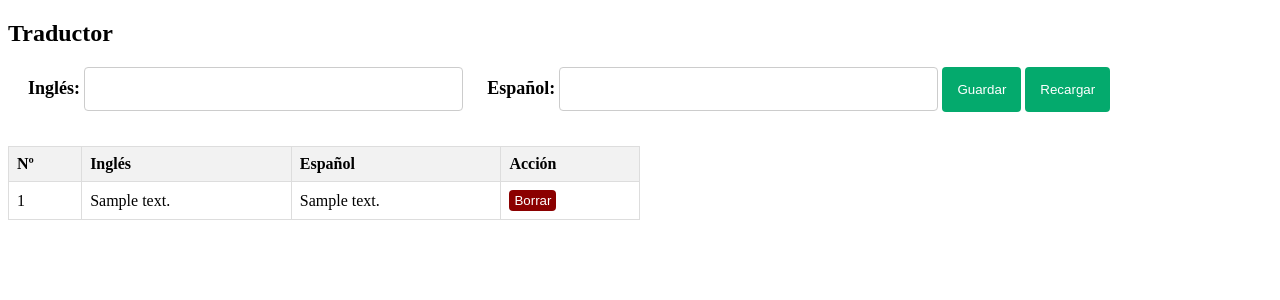
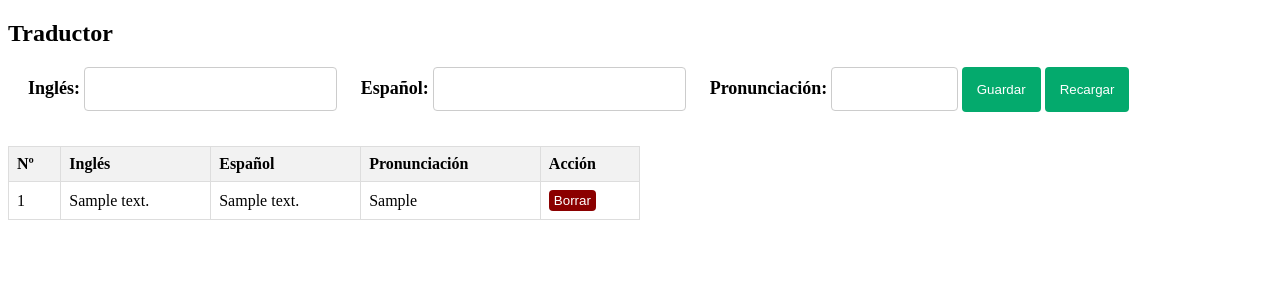
Before and after one commit to isromar/PHP, a PHP site: page / in a window 1280 px wide. Shown: the top 300 px of the page. Run offline with PHP 8.4, Linux system fonts and the light colour scheme; tables that the repository leaves empty or names only in its code hold one stand-in row (values such as "Sample post").

Commit message:
Añadida columna de pronunciación a la tabla

```diff
--- a/traducciones/index.php
+++ b/traducciones/index.php
@@ -9,7 +9,8 @@ CREATE DATABASE IF NOT EXISTS traducciones;
 CREATE TABLE english_spanish (
     id INT AUTO_INCREMENT PRIMARY KEY,
     english_text VARCHAR(255) NOT NULL,
-    spanish_text VARCHAR(255) NOT NULL
+    spanish_text VARCHAR(255) NOT NULL,
+    pronunciation VARCHAR(255)
 );
 -->
 
@@ -28,7 +29,7 @@ CREATE TABLE english_spanish (
     }
 
     input[type="text"] {
-        width: 30%;
+        width: 20%;
         padding: 12px;
         border: 1px solid #ccc;
         border-radius: 4px;
@@ -37,6 +38,10 @@ CREATE TABLE english_spanish (
         text-align: center;
         /* Centrar el texto dentro del input */
         font-size: 16px;
+    }
+
+    input#pronunciation {
+        width: 10%;
     }
 
     input[type="submit"] {
@@ -87,15 +92,16 @@ CREATE TABLE english_spanish (
 
 
 <body>
-
     <h2>Traductor</h2>
-
     <form method="post" action="<?php echo $_SERVER['PHP_SELF']; ?>">
         <label for="english">Inglés:</label>
         <input type="text" id="english" name="english">
 
         <label for="spanish">Español:</label>
         <input type="text" id="spanish" name="spanish">
+
+        <label for="pronunciation">Pronunciación:</label>
+        <input type="text" id="pronunciation" name="pronunciation">
 
         <input type="submit" name="submit" value="Guardar">
         <button id="refresh">Recargar</button>
@@ -111,21 +117,24 @@ CREATE TABLE english_spanish (
     }
 
     // Obtener las traducciones de la base de datos
-    $resultado = $conexion->query("SELECT id, english_text, spanish_text FROM english_spanish ORDER BY english_text");
+    $resultado = $conexion->query("SELECT id, english_text, spanish_text, pronunciation FROM english_spanish ORDER BY english_text");
 
     // Mostrar las traducciones en el formulario
     if ($resultado->num_rows > 0) {
         echo "<table>";
-        echo "<tr><th>Nº</th><th>Inglés</th><th>Español</th><th>Acción</th></tr>";
+        echo "<tr><th>Nº</th><th>Inglés</th><th>Español</th><th>Pronunciación</th><th>Acción</th></tr>";
         $contador = 1;  // Contador para numerar las filas de la tabla
         while ($row = $resultado->fetch_assoc()) {
-            echo "<tr><td>$contador</td><td>" . $row["english_text"] . "</td><td>" . $row["spanish_text"] . "</td>";
+            echo "<tr><td>$contador</td><td>" . $row["english_text"] . "</td><td>" . $row["spanish_text"] . "</td><td>" . $row["pronunciation"] . "</td>";
             echo "<td><form method='post' action='" . $_SERVER['PHP_SELF'] . "'><input type='hidden' name='id' value='" . $row["id"] . "'><input type='submit' name='delete' value='Borrar'></form></tr>";
             $contador++;
         }
         echo "</table>";
     } else {
         echo "0 resultados";
+
+    // Recargar la página
+    echo "<meta http-equiv='refresh' content='0'>";
     }
 
     // Procesar la eliminación cuando se envíe
@@ -153,15 +162,15 @@ CREATE TABLE english_spanish (
         $conexion->close();
 
         // Recargar la página
-        //echo "<meta http-equiv='refresh' content='0'>";
+        echo "<meta http-equiv='refresh' content='0'>";
     }
     ?>
 
     <?php
     // Procesar el formulario cuando se envíe
     if ($_SERVER["REQUEST_METHOD"] == "POST") {
-        // Verificar que ambos campos tengan texto
-        if (!empty($_POST['spanish']) && !empty($_POST['english'])) {
+        // Verificar que todos los campos tengan texto
+        if (!empty($_POST['spanish']) && !empty($_POST['english']) && !empty($_POST['pronunciation'])) {
             // Conectar a la base de datos
             $conexion = new mysqli("localhost", "root", "", "traducciones");
 
@@ -173,10 +182,10 @@ CREATE TABLE english_spanish (
             // Obtener los valores del formulario y eliminar espacios al inicio y final
             $spanish = $conexion->real_escape_string(trim($_POST['spanish']));
             $english = $conexion->real_escape_string(trim($_POST['english']));
-
+            $pronunciation = $conexion->real_escape_string(trim($_POST['pronunciation']));
 
             // Insertar los valores en la base de datos
-            $sql = "INSERT INTO english_spanish (english_text, spanish_text) VALUES ('$english', '$spanish')";
+            $sql = "INSERT INTO english_spanish (english_text, spanish_text, pronunciation) VALUES ('$english', '$spanish', '$pronunciation')";
             if ($conexion->query($sql) === TRUE) {
                 echo "Traducción guardada correctamente";
             } else {
@@ -186,10 +195,9 @@ CREATE TABLE english_spanish (
             // Cerrar la conexión a la base de datos
             $conexion->close();
         } else {
-            echo "Ambos campos deben tener texto";
+            echo "Todos los campos deben tener texto";
         }
-
-    }
+}
     ?>
 
 </body>
```
